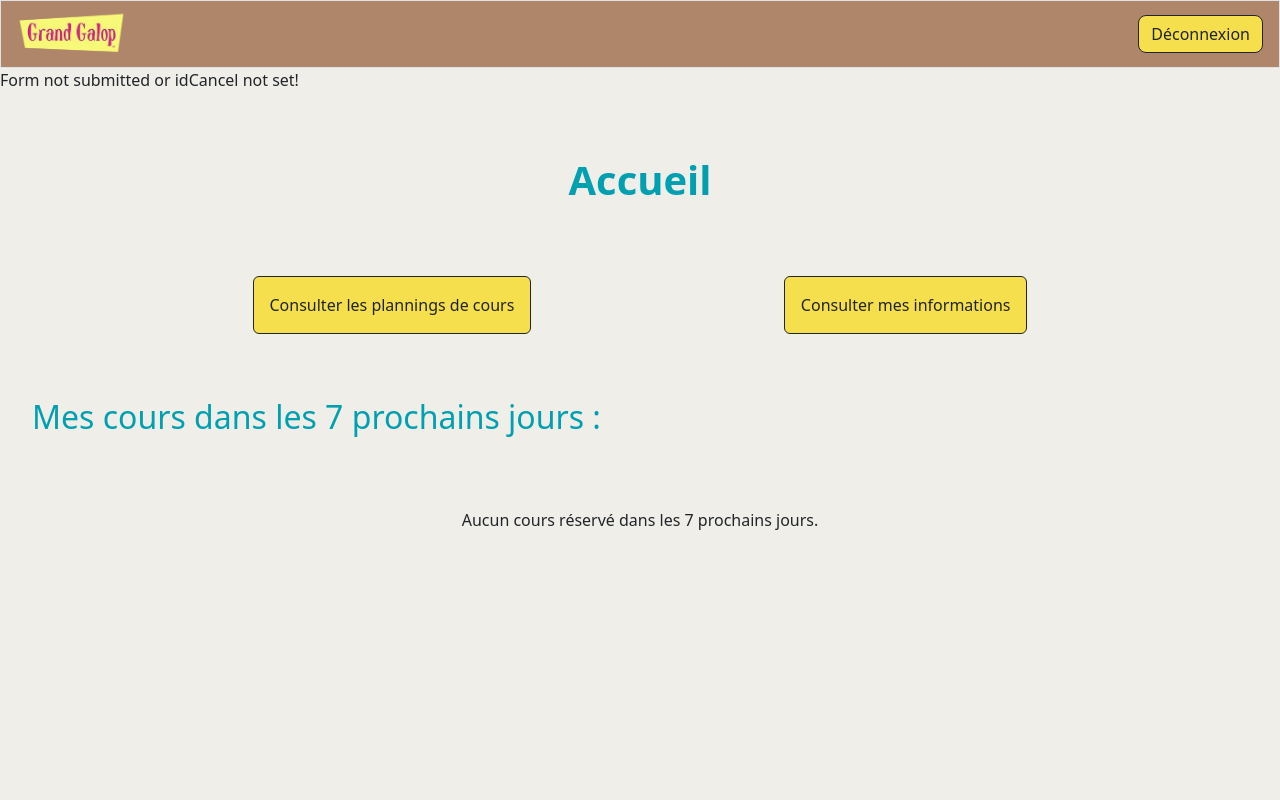
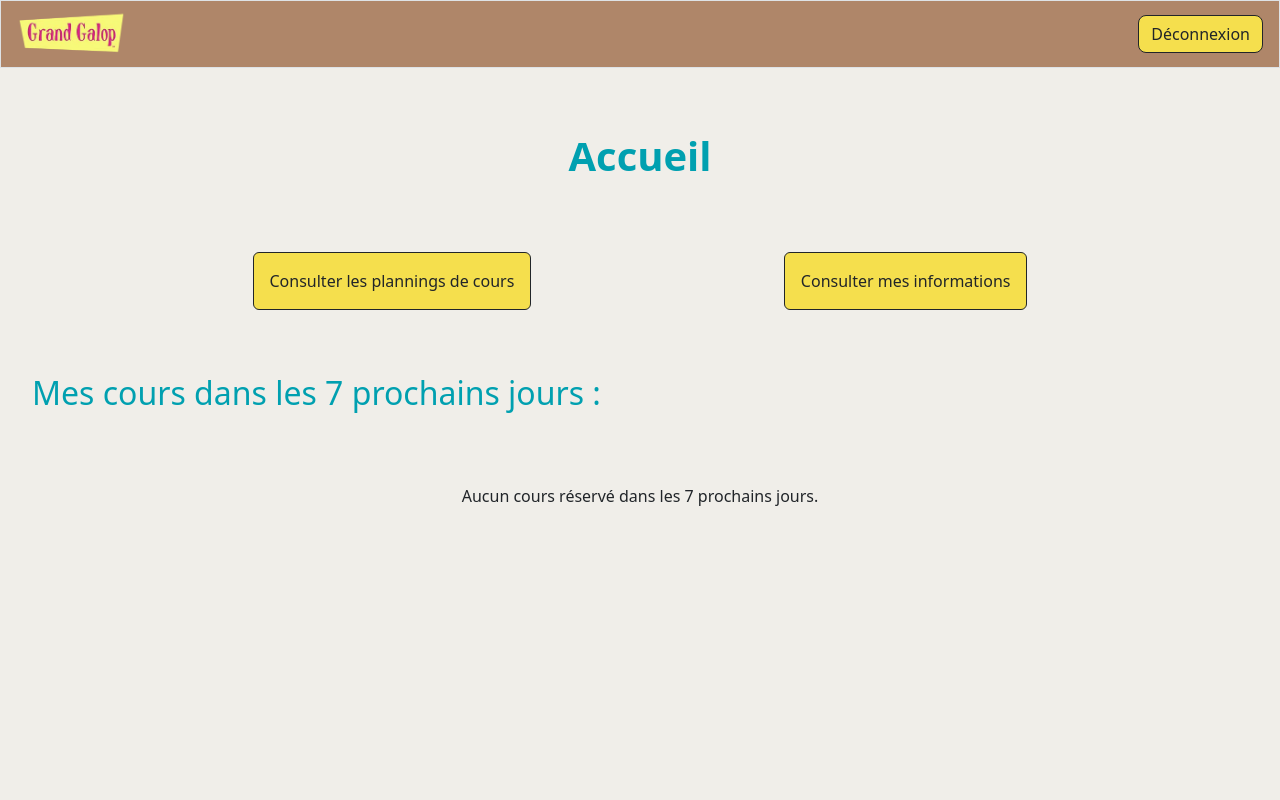
Before and after one commit to varuniv/SAE-WEB_BD-PONEY, a PHP site: page /accueil.php in a window 1280 px wide. Run offline with PHP 8.4, Linux system fonts and the light colour scheme; the visitor is signed in with stand-in values (Sample User, id 1); data that the repository does not hold is empty.

Commit message:
des pettis changement pour rendre le code plus beau

```diff
--- a/web/accueil.php
+++ b/web/accueil.php
@@ -43,10 +43,8 @@ function cancelReservation($idC) {
 
 if (isset($_POST['cancel']) && isset($_POST['idCancel'])) {
     $idCancel = $_POST['idCancel'];
-    echo "ID to cancel: " . $idCancel;
+    //echo "ID to cancel: " . $idCancel;
     cancelReservation($idCancel);
-} else {
-    echo "Form not submitted or idCancel not set!";
 }
 
 
```
